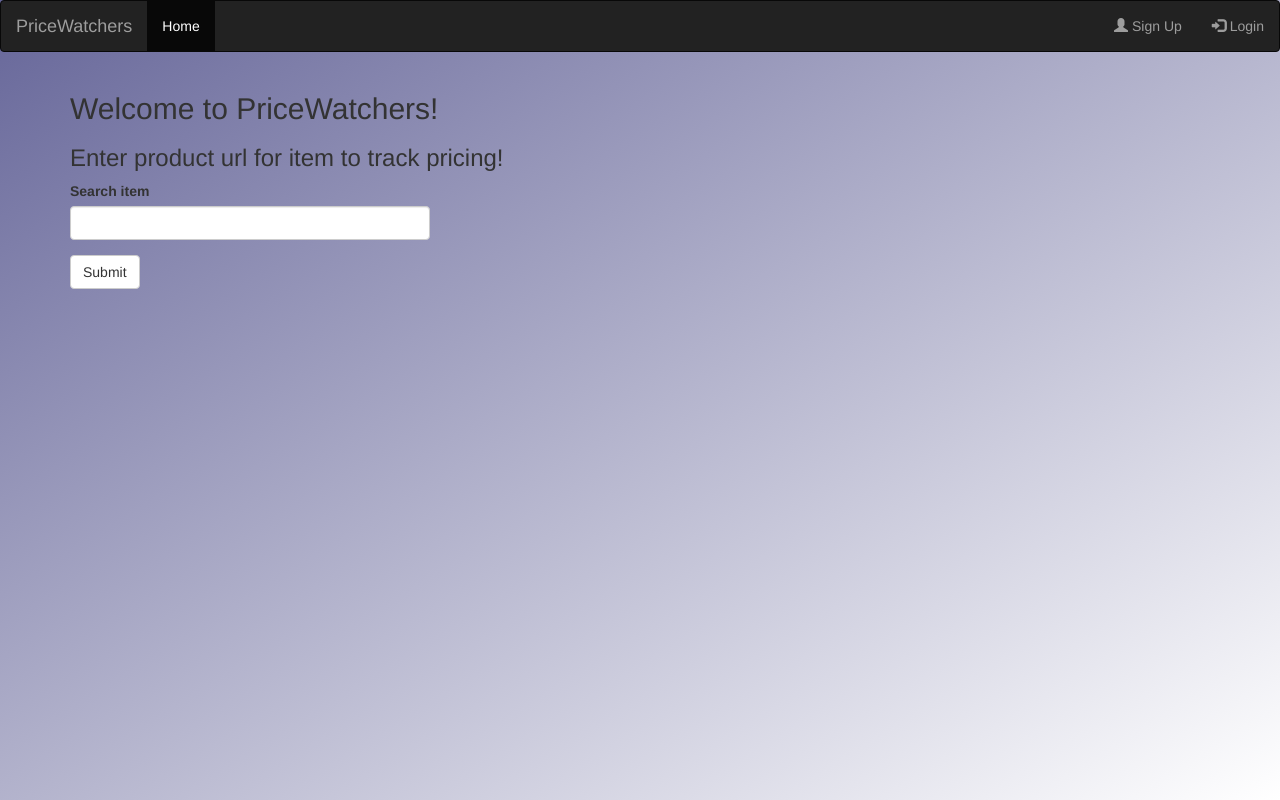
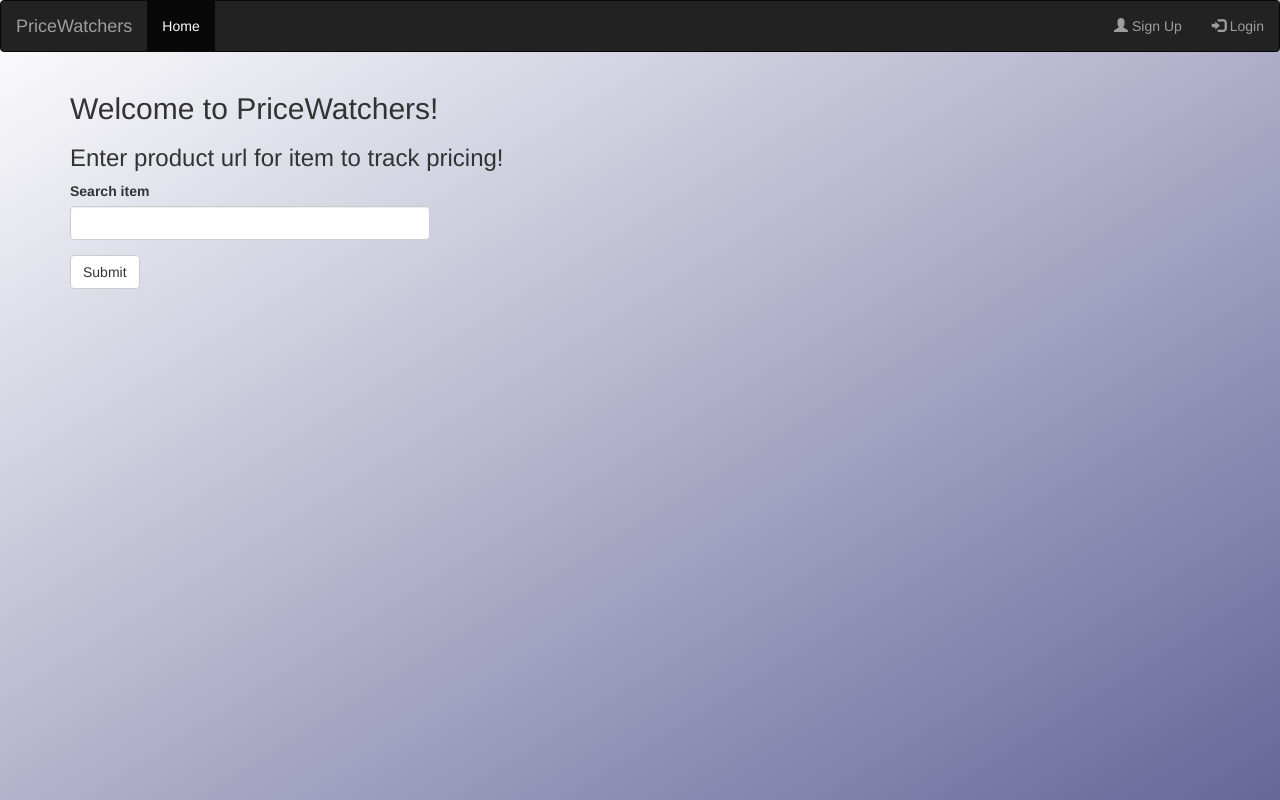
Before and after one commit to ruppatel115/PriceTrackerFinal, a Flask app: page / in a window 1280 px wide. Run offline with Flask 2, Linux system fonts and the light colour scheme; some libraries are stand-ins or nearby versions.

Commit message:
Background color gradient changed

```diff
--- a/app/templates/base.html
+++ b/app/templates/base.html
@@ -27,7 +27,7 @@
 </html>
 {% endblock %}
 {% block content %}
-    <body style="background: linear-gradient(to bottom right, #666699 0%, #ffffff 100%) fixed;">
+    <body style="background: linear-gradient(to top left, #666699 0%, #ffffff 100%) fixed;">
     <div class="container" >
         {% with messages = get_flashed_messages() %}
         {% if messages %}
```
